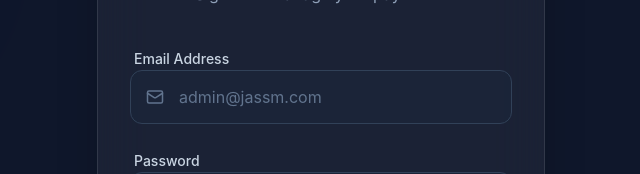
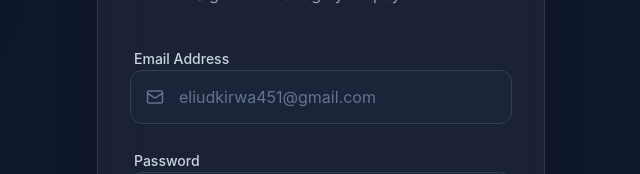
Before and after one commit to Rotz-kirwa/JASSM-ADMIN-APP, a React (Vite) app in the folder client/: page /login in a window 1280 px wide. Shown: the part 250-424 px from the top of the page, without its empty margins (319-959 px from the left). Built offline with nearby package versions, Linux system fonts and the light colour scheme.

Commit message:
Update login email placeholder

```diff
--- a/client/src/pages/Login.tsx
+++ b/client/src/pages/Login.tsx
@@ -35,7 +35,7 @@ const Login = () => {
               <Mail className="absolute left-4 top-1/2 -translate-y-1/2 text-slate-500" size={18} />
               <input
                 type="email"
-                placeholder="admin@jassm.com"
+                placeholder="eliudkirwa451@gmail.com"
                 className="w-full pl-12 pr-4 py-3.5 bg-slate-800/50 border border-slate-700 rounded-xl text-white placeholder-slate-500 outline-none focus:ring-2 ring-blue-500/40 transition-all"
                 value={email}
                 onChange={(e) => setEmail(e.target.value)}
```
